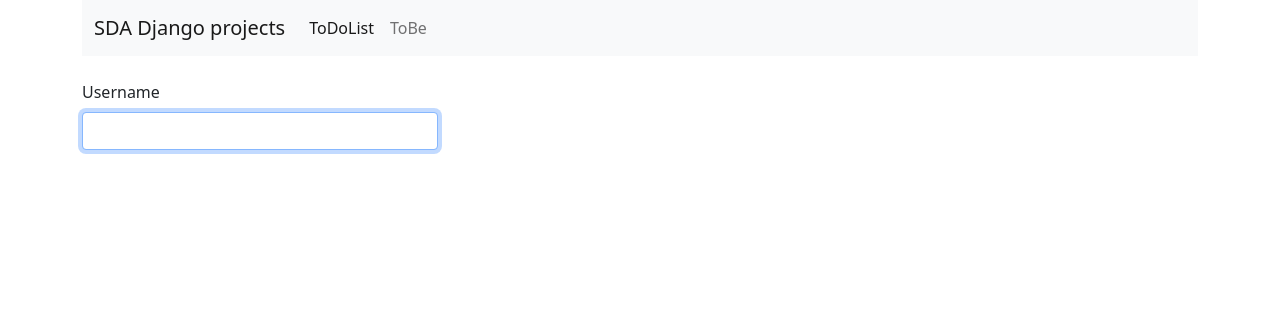
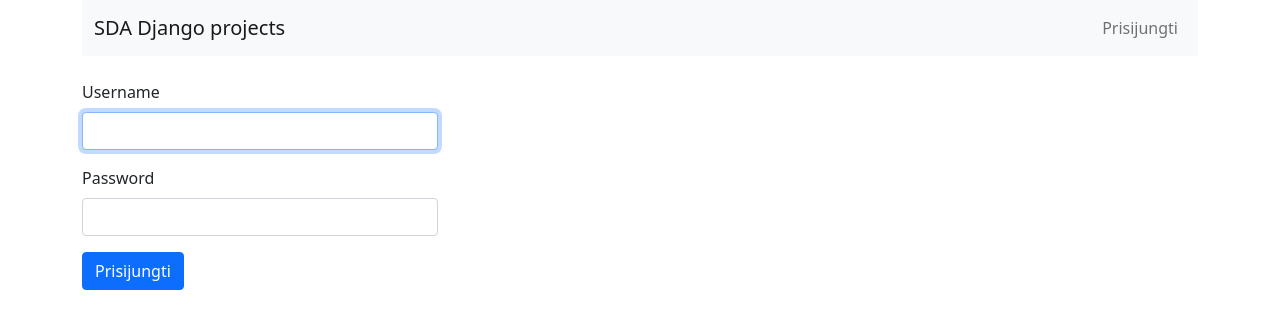
Before and after one commit to EimantasBlazevicius/django_sda, a Django app: page /accounts/login/ in a window 1280 px wide. Shown: the top 329 px of the page. Run offline with Django 4.2, Linux system fonts and the light colour scheme; some libraries are stand-ins or nearby versions.

Commit message:
some more

```diff
--- a/lists/urls.py
+++ b/lists/urls.py
@@ -1,8 +1,9 @@
 from django.urls import path
+from django.contrib.auth.decorators import login_required
 
 from . import views
 
 urlpatterns = [
-    path('', views.index, name='index'),
-    path('<int:id>', views.list, name='list')
+    path('', login_required(views.index), name='index'),
+    path('<int:id>', login_required(views.list), name='list')
 ]
--- a/mylistsapp/settings.py
+++ b/mylistsapp/settings.py
@@ -124,3 +124,5 @@ STATIC_URL = 'static/'
 # https://docs.djangoproject.com/en/4.0/ref/settings/#default-auto-field
 
 DEFAULT_AUTO_FIELD = 'django.db.models.BigAutoField'
+
+LOGIN_REDIRECT_URL = '/'
--- a/templates/base.html
+++ b/templates/base.html
@@ -35,16 +35,51 @@
             <span class="navbar-toggler-icon"></span>
           </button>
           <div class="collapse navbar-collapse" id="navbarNav">
+            {% if user.is_authenticated %}
             <ul class="navbar-nav">
               <li class="nav-item">
                 <a class="nav-link active" aria-current="page" href="/"
-                  >ToDoList</a
+                  >ToDoLists</a
                 >
               </li>
+            </ul>
+            {% endif %}
+
+            <ul class="navbar-nav ms-auto mb-2 mb-lg-0">
+              {% if user.is_authenticated %}
               <li class="nav-item">
-                <a class="nav-link" href="#">ToBe</a>
+                <a class="nav-link" href="#">
+                  <svg
+                    class="bi bi-person"
+                    width="1.5em"
+                    height="1.5em"
+                    viewBox="0 0 16 16"
+                    fill="currentColor"
+                    xmlns="http://www.w3.org/2000/svg"
+                  >
+                    <path
+                      fill-rule="evenodd"
+                      d="M13 14s1 0 1-1-1-4-6-4-6 3-6 4 1 1 1 1h10zm-9.995-.944v-.002.002zM3.022 13h9.956a.274.274 0 00.014-.002l.008-.002c-.001-.246-.154-.986-.832-1.664C11.516 10.68 10.289 10 8 10c-2.29 0-3.516.68-4.168 1.332-.678.678-.83 1.418-.832 1.664a1.05 1.05 0 00.022.004zm9.974.056v-.002.002zM8 7a2 2 0 100-4 2 2 0 000 4zm3-2a3 3 0 11-6 0 3 3 0 016 0z"
+                      clip-rule="evenodd"
+                    />
+                  </svg>
+                  {{ user.get_username }}</a
+                >
               </li>
+              <li>
+                <a class="nav-link" href="{% url 'logout' %}">Atsijungti</a>
+              </li>
+              {% else %}
+              <li>
+                <a class="nav-link" href="{% url 'login' %}">Prisijungti</a>
+              </li>
+              {% comment %} <li>
+                <a class="nav-link" href="{% url 'register' %}">Registruotis</a>
+              </li> {% endcomment %}
+              {% endif %}
             </ul>
+
+
           </div>
         </div>
       </nav>
--- /dev/null
+++ b/user_management/templates/registration/logged_out.html
@@ -0,0 +1,5 @@
+{% extends 'base.html' %}
+{% block content %}
+<p>Atsijungo misija buvo įvukdyta sėkmingai! Respect Points!</p>
+<a href="{% url 'login'%}">Prisijungti iš naujo</a>
+{% endblock content %}
--- a/user_management/templates/registration/login.html
+++ b/user_management/templates/registration/login.html
@@ -16,6 +16,12 @@
             <label class="form-label">Username</label>
             {% render_field form.username class+='form-control' type="text" %}
         </div>
+        <div class="mb-3">
+            <label class="form-label">Password</label>
+            {% render_field form.password class+='form-control' type="password" %}
+        </div>
+        <button type="submit" class="btn btn-primary">Prisijungti</button>
+        <input type='hidden' name="next" value="{{next}}" />
     </form>
 </div>
 
```
Also changed, not shown: db.sqlite3, lists/migrations/0002_alter_todoitems_options_alter_todolist_options_and_more.py (added).
